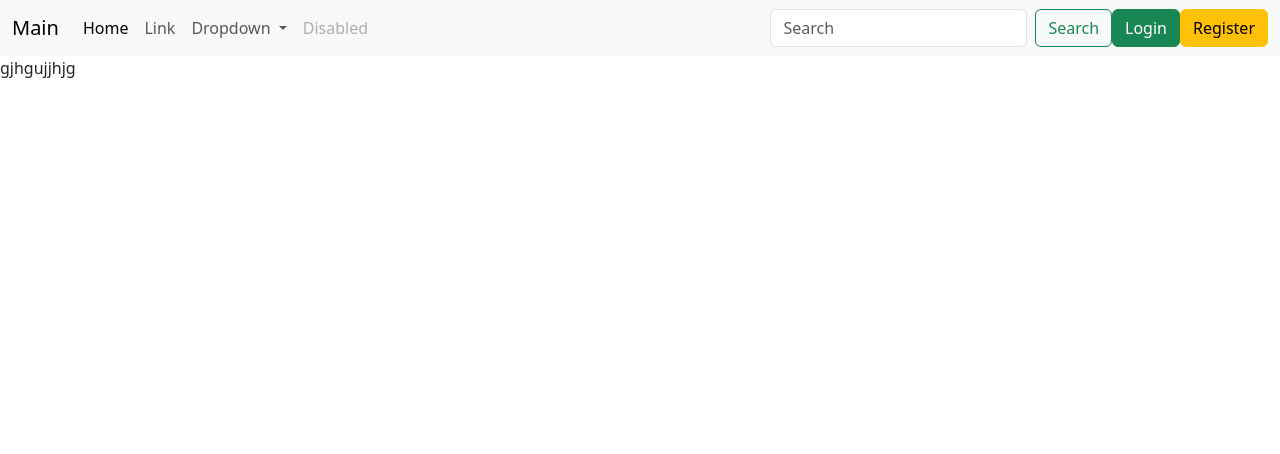
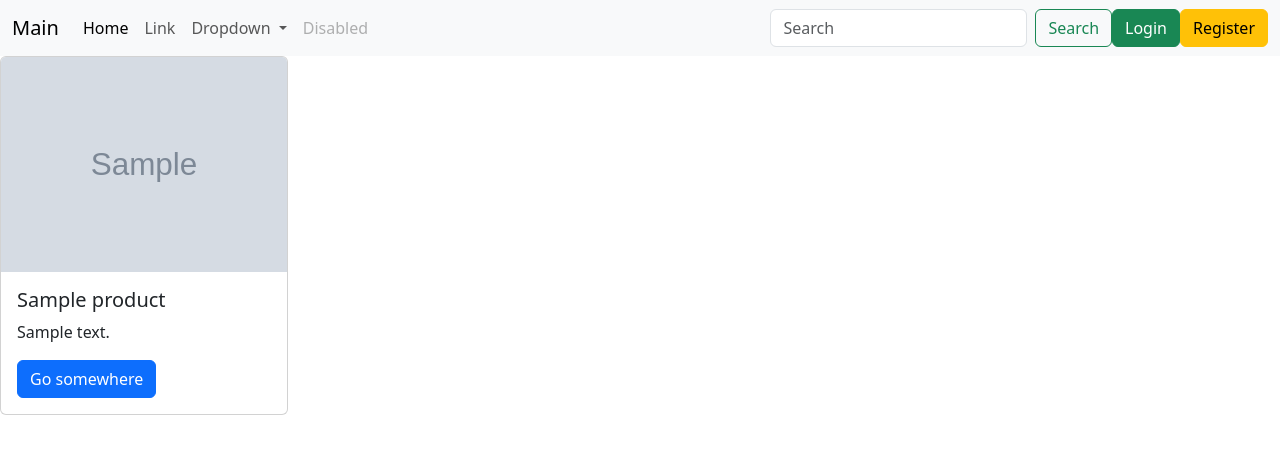
Before and after one commit to AndreySerg117/FastAPI_project, a Python web app: template frontend/app/templates/index.html in a window 1280 px wide. Shown: the top 454 px of the page. Run offline with Jinja, Linux system fonts and the light colour scheme; the template is opened without the code that fills it: most values are stand-ins (such as "Sample title", 1, 10 or a date in 2020); grey boxes marked "Sample" are stand-in pictures.

Commit message:
extract products front3

```diff
--- a/frontend/app/routers/main_page_router.py
+++ b/frontend/app/routers/main_page_router.py
@@ -12,7 +12,10 @@ templates = Jinja2Templates(directory='templates')
 @router.get('/')
 async def index(request: Request, user: dict = Depends(get_current_user_with_token)):
     products = await get_products()
-    context = {'request': request, "products": products}
+    context = {
+        'request': request,
+        "products": products['items']
+    }
     print(products, 555555555555555555)
     if user.get('name'):
         context['user'] = user
--- a/frontend/app/templates/components/products.html
+++ b/frontend/app/templates/components/products.html
@@ -1 +1,19 @@
-gjhgujjhjg
+
+
+
+
+
+
+{% for product in products %}
+
+
+<div class="card" style="width: 18rem;">
+  <img src="{{ product.main_image }}" class="card-img-top" alt="...">
+  <div class="card-body">
+    <h5 class="card-title">{{ product.title }}</h5>
+    <p class="card-text">{{ product.description }}</p>
+    <a href="#" class="btn btn-primary">Go somewhere</a>
+  </div>
+</div>
+
+{% endfor %}
```
